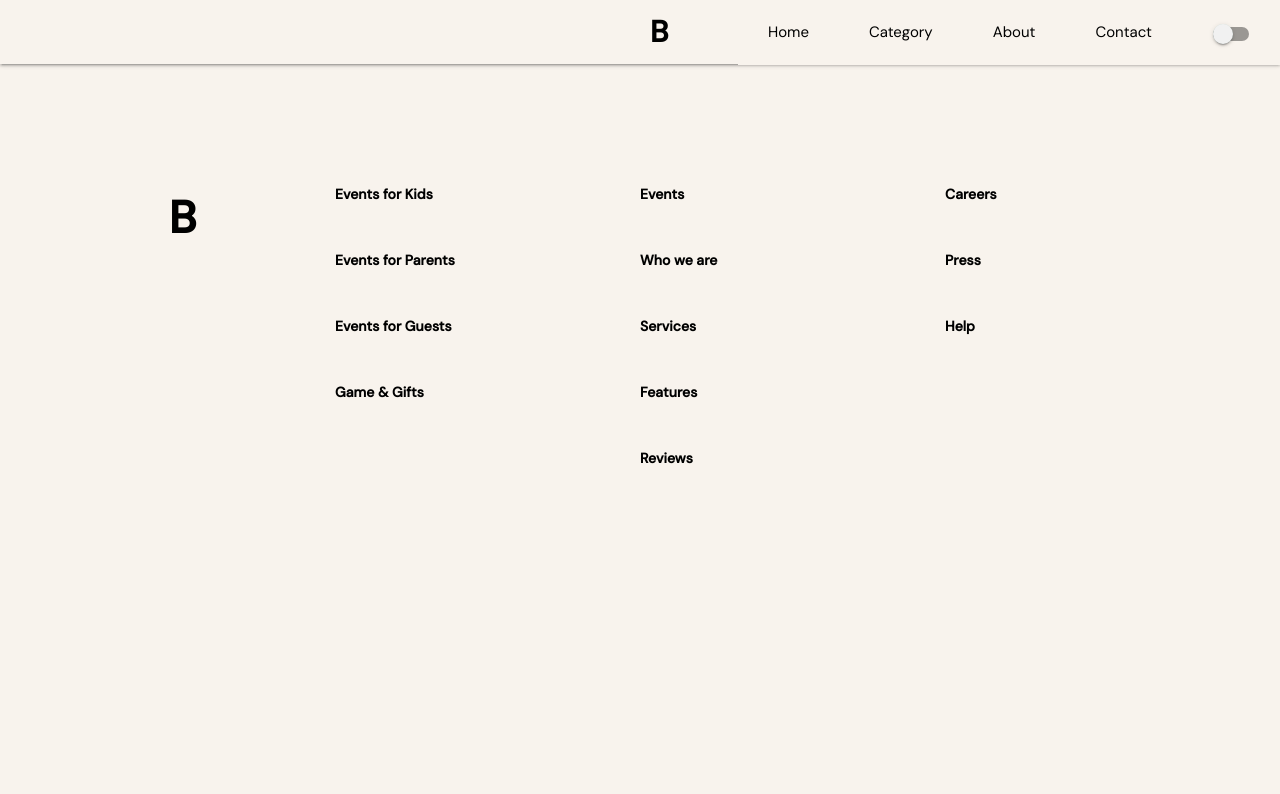
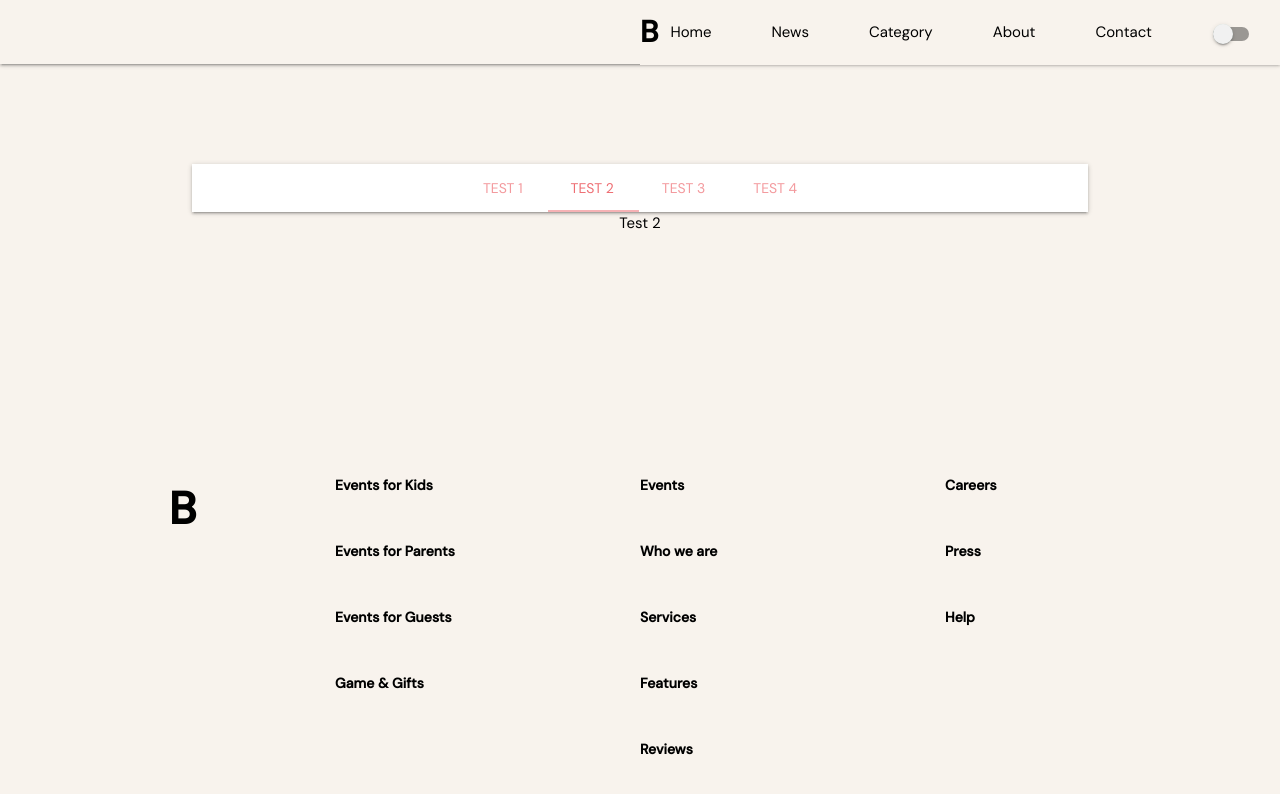
Before and after one commit to cubi-dev/movie-app.github.io, a React (Create React App) app: page /news in a window 1280 px wide. Shown: the top 794 px of the page. Built offline with nearby package versions, Linux system fonts and the light colour scheme.

Commit message:
update news.js

```diff
--- a/src/App.js
+++ b/src/App.js
@@ -12,6 +12,7 @@ import FooterFC from "./components/Footer/FooterFC";
 import IntroFC from "./components/Intro/IntroFC";
 // import Main from './components/Main';
 import NavigationFC from "./components/Navigation/NavigationFC";
+import NewsFC from "./components/News/NewsFC";
 
 import { ThemeContext } from "./components/ThemeContext";
 // import { Button } from "@material-ui/core";
@@ -28,6 +29,7 @@ function App() {
         <Route path="/category" element={<CategoryFC />}></Route>
         <Route path="/contact" element={<ContactFC/>}></Route>
         <Route path="/about" element={<AboutFC/>}></Route>
+        <Route path="/news" element={<NewsFC/>}></Route>
         {/* <Main/> */}
       </Routes>
       <FooterFC />
--- a/src/components/Contact/ContactFC.js
+++ b/src/components/Contact/ContactFC.js
@@ -1,8 +1,9 @@
 import React from "react";
-import { Container, TextInput } from "react-materialize";
+import { Container, TextInput, Button } from "react-materialize";
 import "./Contact.css";
 import { ThemeContext } from "../ThemeContext";
 import { useContext } from "react";
+import { pink } from "@material-ui/core/colors";
 export default function ContactFC() {
   const { theme } = useContext(ThemeContext);
   return (
@@ -34,6 +35,17 @@ export default function ContactFC() {
           label="Input message"
           style={{ color: theme.color }}
         />
+        <Button
+          node="button"
+          style={{
+            backgroundColor: "red",
+            textAlign: "center",
+            borderRadius: "5px"
+          }}
+          waves="light"
+        >
+          SUBMIT
+        </Button>
       </Container>
     </div>
   );
--- a/src/components/Navigation/Navigation.css
+++ b/src/components/Navigation/Navigation.css
@@ -102,8 +102,8 @@ body {
 .brand-logo{
   color: #fff;
   padding-top: 9px;
-  margin-left: 10px;
-  margin-right: 10px;
+  /* margin-left: 10px;
+  margin-right: 10px;  */
   font-size: 30px!important;
 }
 
--- a/src/components/Navigation/NavigationFC.js
+++ b/src/components/Navigation/NavigationFC.js
@@ -12,7 +12,7 @@ export default function NavigationFC() {
   return (
     // _______________________________________________________________________________________________________________________
     <div className="navigation-header"  style={{backgroundColor: theme.backgroundColor, borderBottomColor: theme.borderBottomColor, color: theme.color}}>
-    <Navbar  style={{backgroundColor: theme.backgroundColor, borderBottomColor: theme.borderBottomColor}}
+    <Navbar className="navigation-nav"  style={{backgroundColor: theme.backgroundColor, borderBottomColor: theme.borderBottomColor}}
     alignLinks="right"
     brand={<Link style={{color: theme.color, textAlign: "start", fontWeight: "bold"}} className="brand-logo">B</Link>}
     id = "mobile-nav"
@@ -31,6 +31,11 @@ export default function NavigationFC() {
       <NavItem>
       <Link to={"/"} style= {{color: theme.color}}>
         Home
+      </Link>
+      </NavItem>
+      <NavItem>
+      <Link to={"/news"} style= {{color: theme.color}}>
+        News
       </Link>
       </NavItem>
       <NavItem>
--- /dev/null
+++ b/src/components/News/NewsFC.js
@@ -0,0 +1,73 @@
+import React from 'react'
+import { Container, Tab, Tabs } from 'react-materialize'
+import "./News.css";
+import { ThemeContext } from "../ThemeContext";
+import { useContext } from "react";
+export default function NewsFC() {
+     const { theme } = useContext(ThemeContext);
+  return (
+     <Container style={{padding: "100px 0", color: theme.color}}>
+     <Tabs
+     className="tab-demo z-depth-1"
+     scope="tabs-22"
+   >
+     <Tab
+       options={{
+         duration: 300,
+         onShow: null,
+         responsiveThreshold: Infinity,
+         swipeable: false
+       }}
+       title="Test 1"
+     >
+      <div className='news-card'>
+       <div className='news-card-container'>
+          <div className='news-card-img'>
+               IMG
+          </div>
+          <div className='news-card-content'>
+               <h1 className='news-cart-title'>News</h1>
+               <p className='news-cart-release'>Release</p>
+               <p className='news-cart-info'>Cubi</p>
+          </div>
+       </div>
+      </div>
+     </Tab>
+     <Tab
+       active
+       options={{
+         duration: 300,
+         onShow: null,
+         responsiveThreshold: Infinity,
+         swipeable: false
+       }}
+       title="Test 2"
+     >
+       Test 2
+     </Tab>
+     <Tab
+       options={{
+         duration: 300,
+         onShow: null,
+         responsiveThreshold: Infinity,
+         swipeable: false
+       }}
+       title="Test 3"
+     >
+       Test 3
+     </Tab>
+     <Tab
+       options={{
+         duration: 300,
+         onShow: null,
+         responsiveThreshold: Infinity,
+         swipeable: false
+       }}
+       title="Test 4"
+     >
+       Test 4
+     </Tab>
+   </Tabs>
+     </Container>
+  )
+}
```
Also changed, not shown: src/shared/ListOfNew.js (added, +9 -0 lines), src/components/News/News.css (added).
